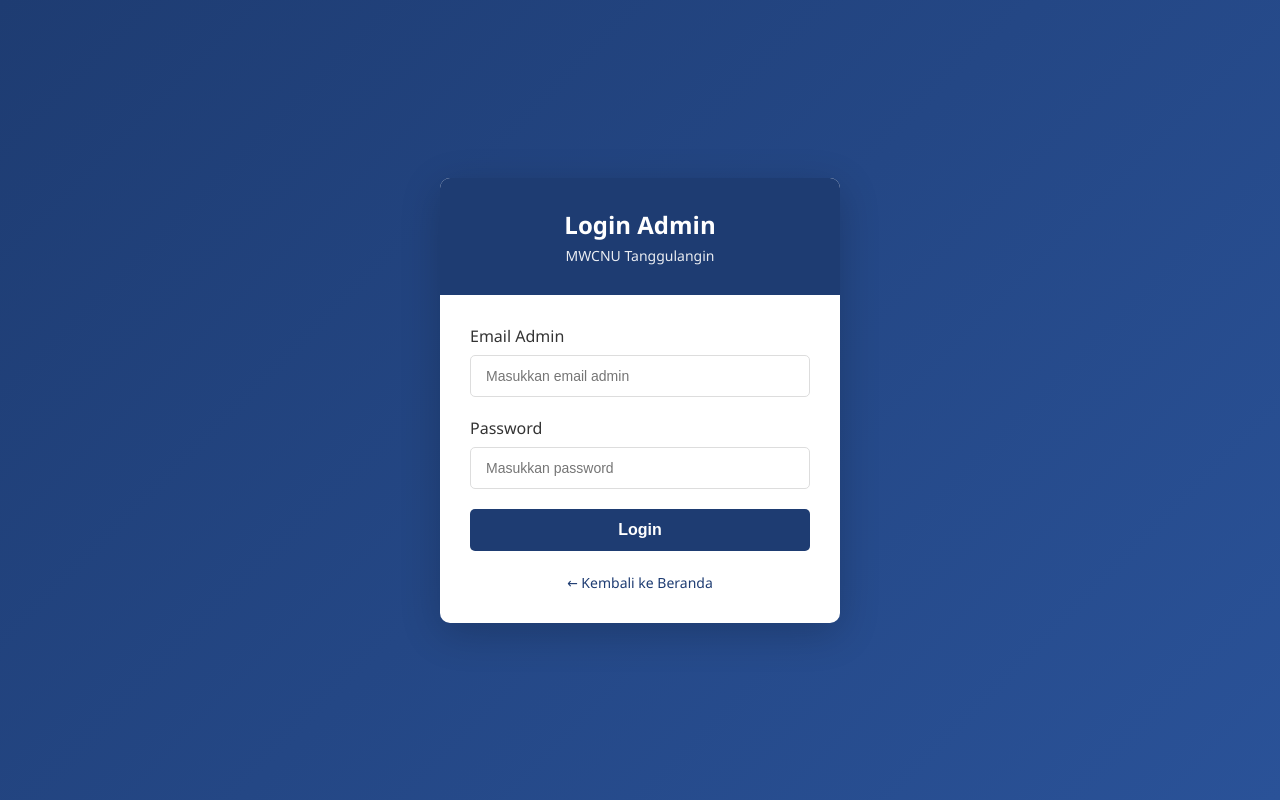
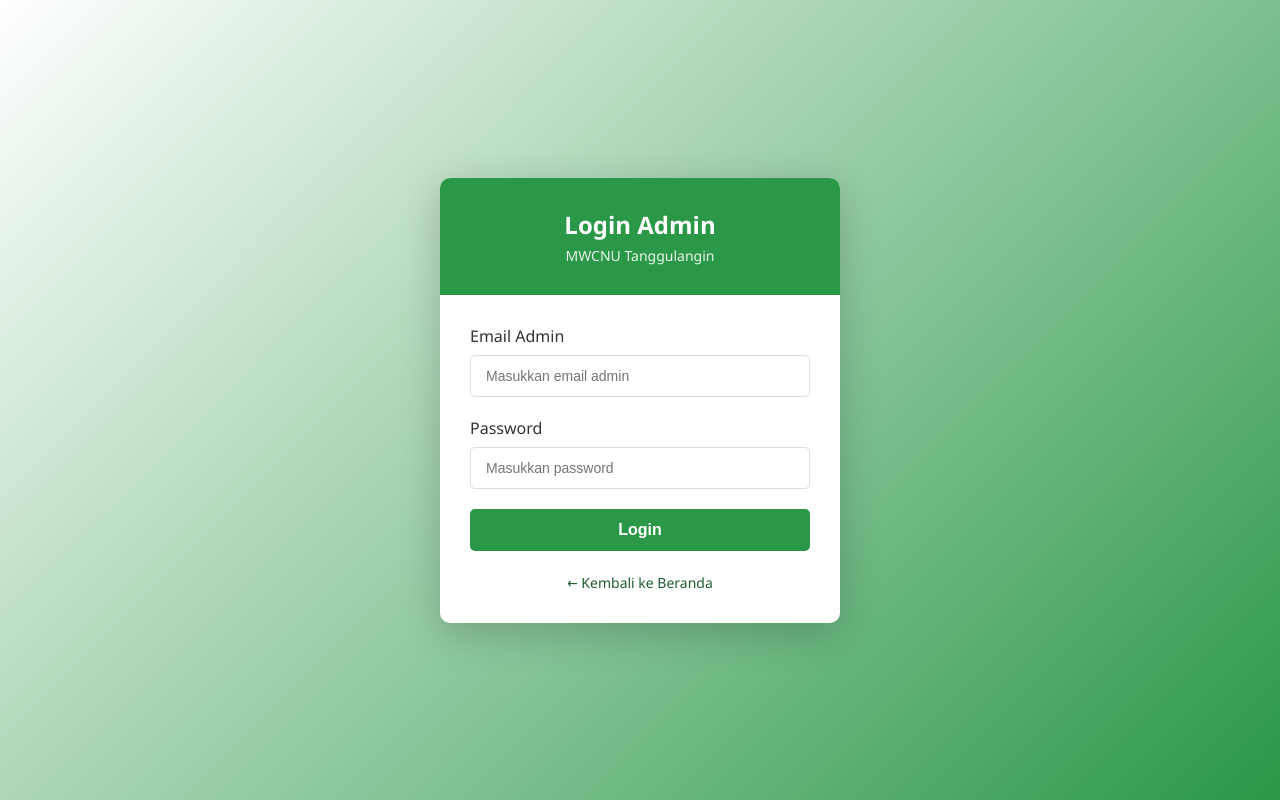
Before and after one commit to Denwibby/Project-MWCNU.github.io, a website: page login.html in a window 1280 px wide. Drawn offline with nearby package versions, Linux system fonts and the light colour scheme.

```diff
--- a/login.html
+++ b/login.html
@@ -15,7 +15,7 @@
 
         body {
             font-family: 'Segoe UI', Tahoma, Geneva, Verdana, sans-serif;
-            background: linear-gradient(135deg, #1e3c72 0%, #2a5298 100%);
+            background: linear-gradient(135deg, #ffffff 0%, #2a9847 100%);
             min-height: 100vh;
             display: flex;
             justify-content: center;
@@ -33,7 +33,7 @@
         }
 
         .login-header {
-            background: #1e3c72;
+            background: #2a9847;
             color: white;
             padding: 30px;
             text-align: center;
@@ -81,7 +81,7 @@
         .login-btn {
             width: 100%;
             padding: 12px;
-            background: #1e3c72;
+            background: #2a9847;
             color: white;
             border: none;
             border-radius: 5px;
@@ -92,7 +92,7 @@
         }
 
         .login-btn:hover {
-            background: #2a5298;
+            background: #1e5c30;
         }
 
         .login-btn:disabled {
@@ -126,7 +126,7 @@
         }
 
         .back-link a {
-            color: #1e3c72;
+            color: #1e5c30;
             text-decoration: none;
             font-size: 14px;
         }
```
Also changed, not shown: pages/mts.html (+1 -1 lines), pages/sd-maarif.html (+1 -2 lines), pages/smk.html (+1 -1 lines).
